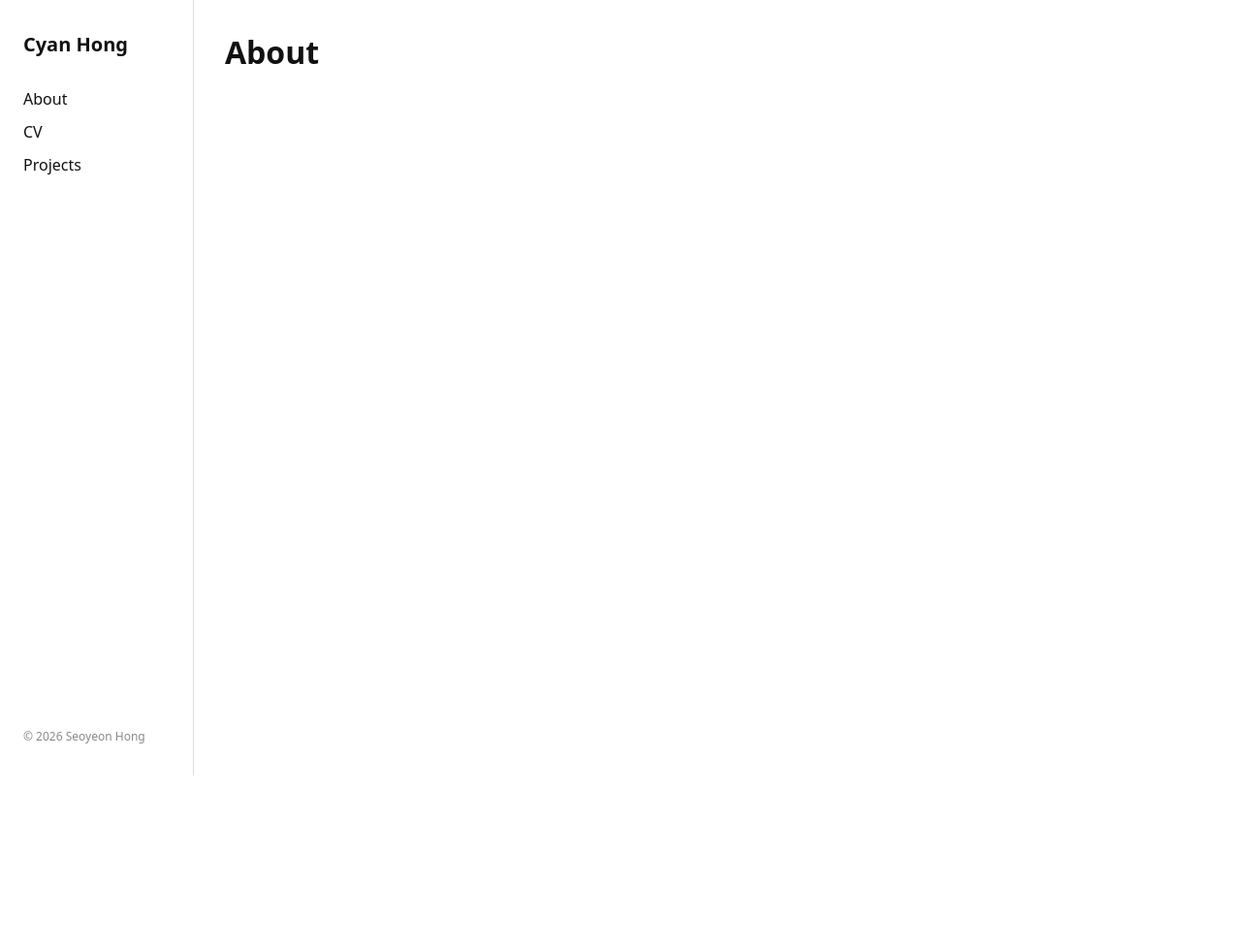
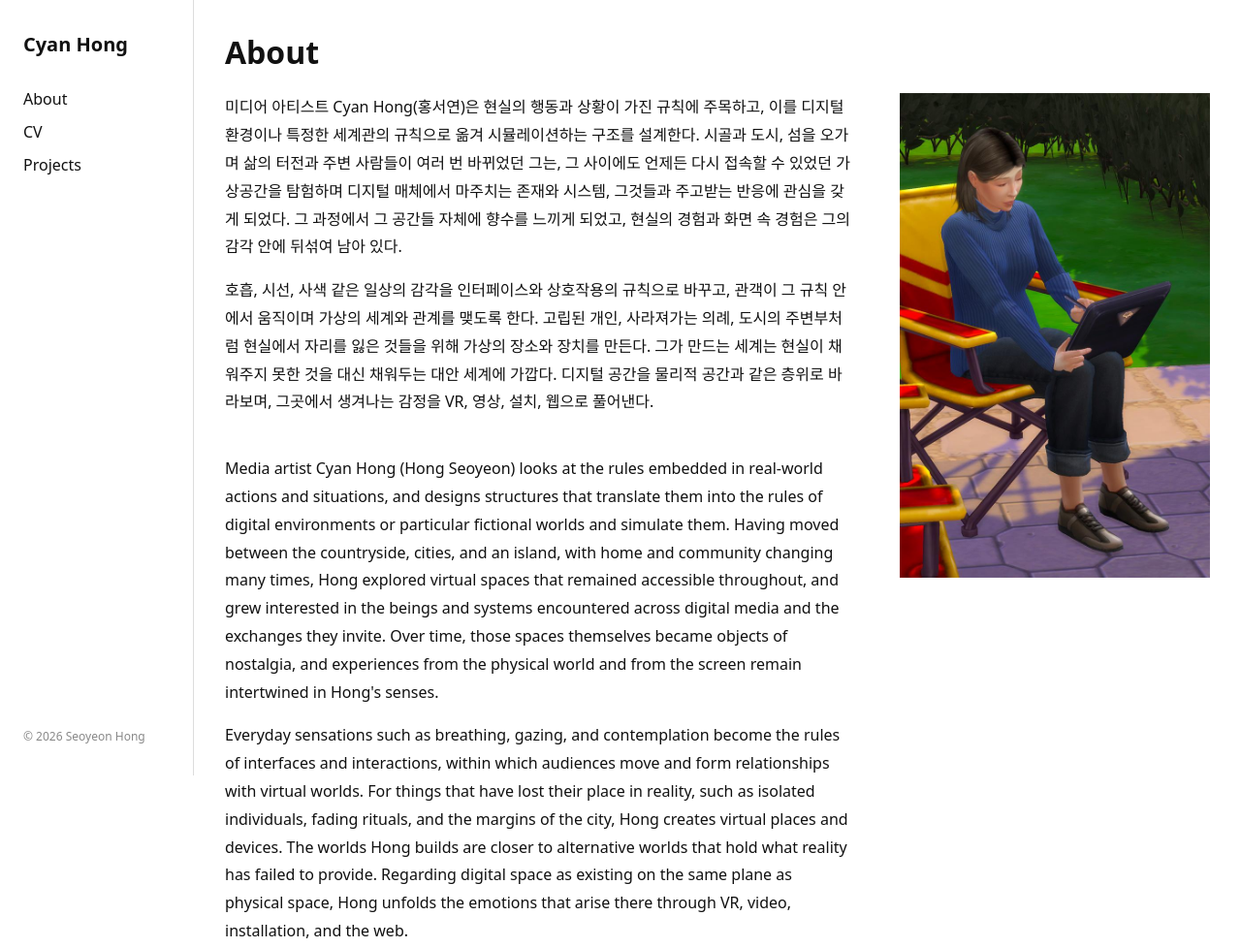
Before and after one commit to cyanhong92/main-site, an Astro site: page /about in a window 1280 px wide. Shown: the whole page at 97% size. Before the commit the page ends 800 px from the top, so only its background shows below. Built offline with nearby package versions, Linux system fonts and the light colour scheme; Astro itself is replaced by a stand-in of ours.

Commit message:
Update about page
프로필 업데이트

```diff
--- a/src/pages/about.astro
+++ b/src/pages/about.astro
@@ -1,6 +1,67 @@
 ---
 import Layout from '../layouts/Layout.astro';
+import { Image } from 'astro:assets';
+import profile from '../assets/profile_0.jpg';
 ---
 <Layout title="About">
   <h1>About</h1>
+
+  <div class="about">
+    <div class="text">
+      <div class="lang" lang="ko">
+        <p>
+          미디어 아티스트 Cyan Hong(홍서연)은 현실의 행동과 상황이 가진 규칙에 주목하고, 이를 디지털 환경이나 특정한 세계관의 규칙으로 옮겨 시뮬레이션하는 구조를 설계한다. 시골과 도시, 섬을 오가며 삶의 터전과 주변 사람들이 여러 번 바뀌었던 그는, 그 사이에도 언제든 다시 접속할 수 있었던 가상공간을 탐험하며 디지털 매체에서 마주치는 존재와 시스템, 그것들과 주고받는 반응에 관심을 갖게 되었다. 그 과정에서 그 공간들 자체에 향수를 느끼게 되었고, 현실의 경험과 화면 속 경험은 그의 감각 안에 뒤섞여 남아 있다.
+        </p>
+        <p>
+          호흡, 시선, 사색 같은 일상의 감각을 인터페이스와 상호작용의 규칙으로 바꾸고, 관객이 그 규칙 안에서 움직이며 가상의 세계와 관계를 맺도록 한다. 고립된 개인, 사라져가는 의례, 도시의 주변부처럼 현실에서 자리를 잃은 것들을 위해 가상의 장소와 장치를 만든다. 그가 만드는 세계는 현실이 채워주지 못한 것을 대신 채워두는 대안 세계에 가깝다. 디지털 공간을 물리적 공간과 같은 층위로 바라보며, 그곳에서 생겨나는 감정을 VR, 영상, 설치, 웹으로 풀어낸다.
+        </p>
+      </div>
+
+      <div class="lang" lang="en">
+        <p>
+          Media artist Cyan Hong (Hong Seoyeon) looks at the rules embedded in real-world actions and situations, and designs structures that translate them into the rules of digital environments or particular fictional worlds and simulate them. Having moved between the countryside, cities, and an island, with home and community changing many times, Hong explored virtual spaces that remained accessible throughout, and grew interested in the beings and systems encountered across digital media and the exchanges they invite. Over time, those spaces themselves became objects of nostalgia, and experiences from the physical world and from the screen remain intertwined in Hong's senses.
+        </p>
+        <p>
+          Everyday sensations such as breathing, gazing, and contemplation become the rules of interfaces and interactions, within which audiences move and form relationships with virtual worlds. For things that have lost their place in reality, such as isolated individuals, fading rituals, and the margins of the city, Hong creates virtual places and devices. The worlds Hong builds are closer to alternative worlds that hold what reality has failed to provide. Regarding digital space as existing on the same plane as physical space, Hong unfolds the emotions that arise there through VR, video, installation, and the web.
+        </p>
+      </div>
+    </div>
+
+    <Image src={profile} alt="Cyan Hong" class="photo" width={700} />
+  </div>
 </Layout>
+
+<style>
+  .about {
+    display: grid;
+    grid-template-columns: minmax(0, 1fr) 320px;
+    gap: 48px;
+    align-items: start;
+    max-width: 1100px;
+  }
+
+  .text p {
+    line-height: 1.8;
+    margin: 0;
+  }
+
+  .lang p + p {
+    margin-top: 1em;
+  }
+
+  .lang + .lang {
+    margin-top: 40px;
+  }
+
+  .photo {
+    width: 100%;
+    height: auto;
+  }
+
+  @media (max-width: 720px) {
+    .about {
+      grid-template-columns: 1fr;
+      gap: 32px;
+    }
+  }
+</style>
```
Also changed, not shown: src/assets/profile_0.jpg (added), 1 other file.
